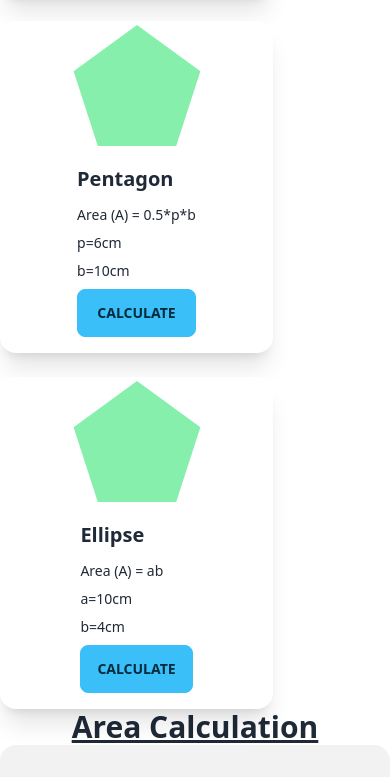
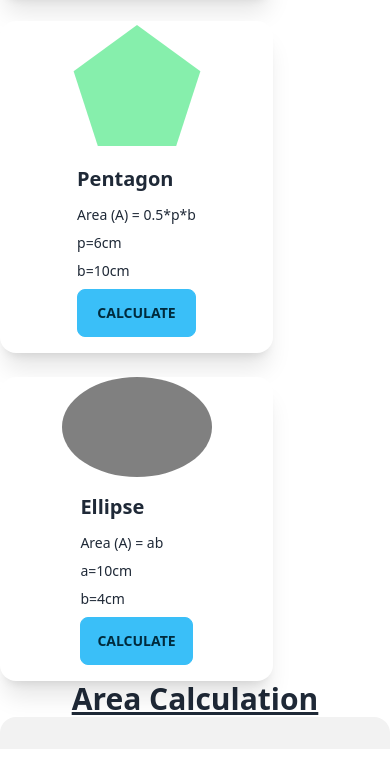
Before and after one commit to bepul/assignment5, a plain HTML site: page index.html in a window 390 px wide. Shown: the part 1679-2456 px from the top of the page. After the commit the page ends 2428 px from the top, so only its background shows below. Drawn offline with nearby package versions, Linux system fonts and the light colour scheme.

Commit message:
Update index.html

```diff
--- a/index.html
+++ b/index.html
@@ -5,6 +5,14 @@
     <meta http-equiv="X-UA-Compatible" content="IE=edge">
     <meta name="viewport" content="width=device-width, initial-scale=1.0">
     <title>Assignment 5</title>
+    <style>
+        .ellipse-design{
+            background-color: gray;
+            height: 100px;
+            width: 150px;
+            border-radius: 50%;
+        }
+    </style>
 
     <link href="https://cdn.jsdelivr.net/npm/daisyui@2.50.1/dist/full.css" rel="stylesheet" type="text/css" />
     <script src="https://cdn.tailwindcss.com"></script>
@@ -108,8 +116,9 @@
 
 
                 <!--Ellipse Start-->
+
                 <div class="card card-compact w-full bg-base-100 shadow-xl items-center">
-                    <div class="mask mask-pentagon bg-green-300 h-32 w-32 p-4">
+                    <div class="ellipse-design ">
                     </div>
                     <div class="card-body">
                         <h2 class="card-title content-center" id="ellipse-title">Ellipse</h2>
@@ -119,6 +128,7 @@
                         <button class="btn btn-info" id="ellipse-calculation">Calculate</button>
                     </div>
                 </div>
+
                 <!--Ellipse End-->
 
             </div>
@@ -126,9 +136,8 @@
 
 
 
-
-            <div class="area-result-details w-full md:w-[30%] lg:w-[30%] mx-auto ">
-                <h1 class="text-3xl text-center font-bold underline margin-top">Area Calculation</h1>
+            <div class="area-result-details w-full md:w-[30%] lg:w-[30%] mx-auto border-slate-400 shadow-xl">
+                <h1 class="text-3xl text-center font-bold underline margin-top border-slate-400">Area Calculation</h1>
 
                 <div class="overflow-x-auto">
                     <table class="table w-full">
```
